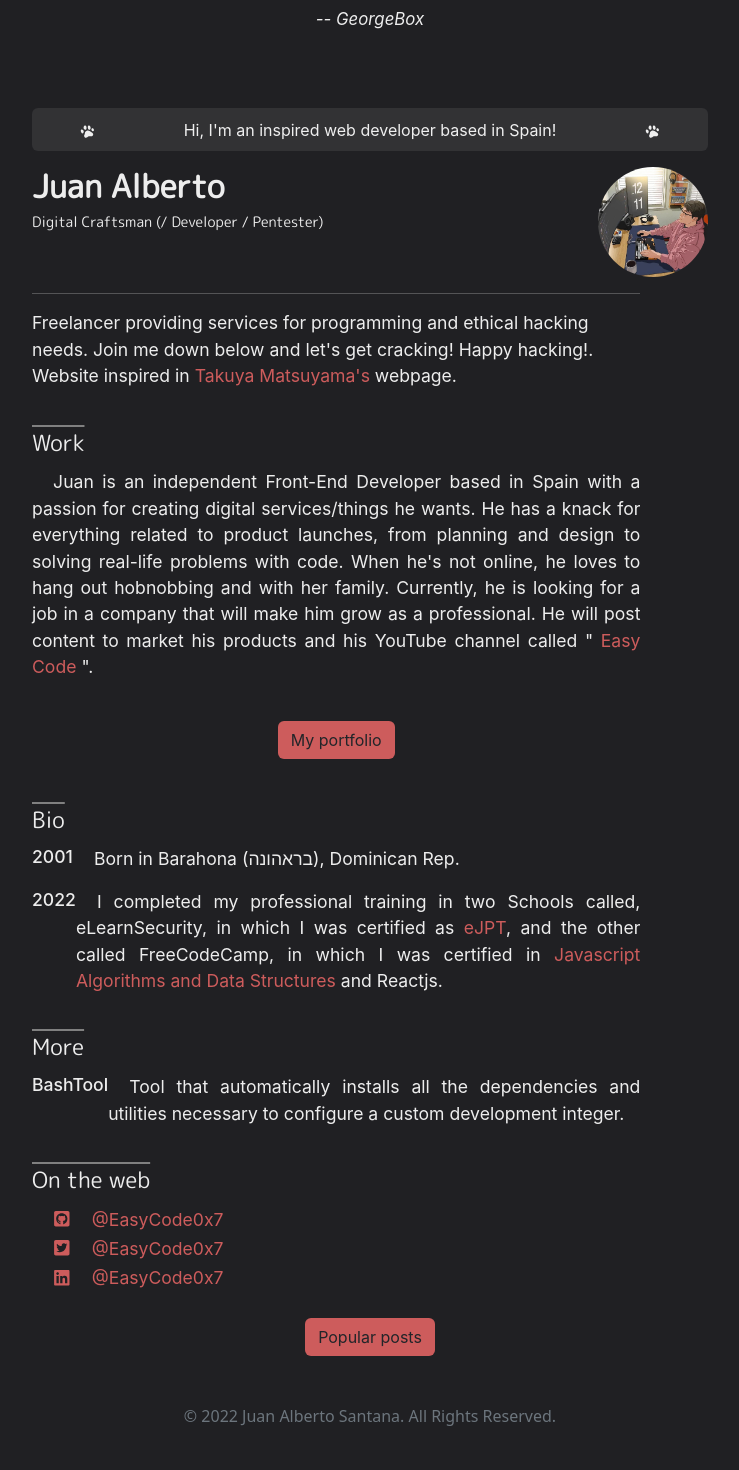
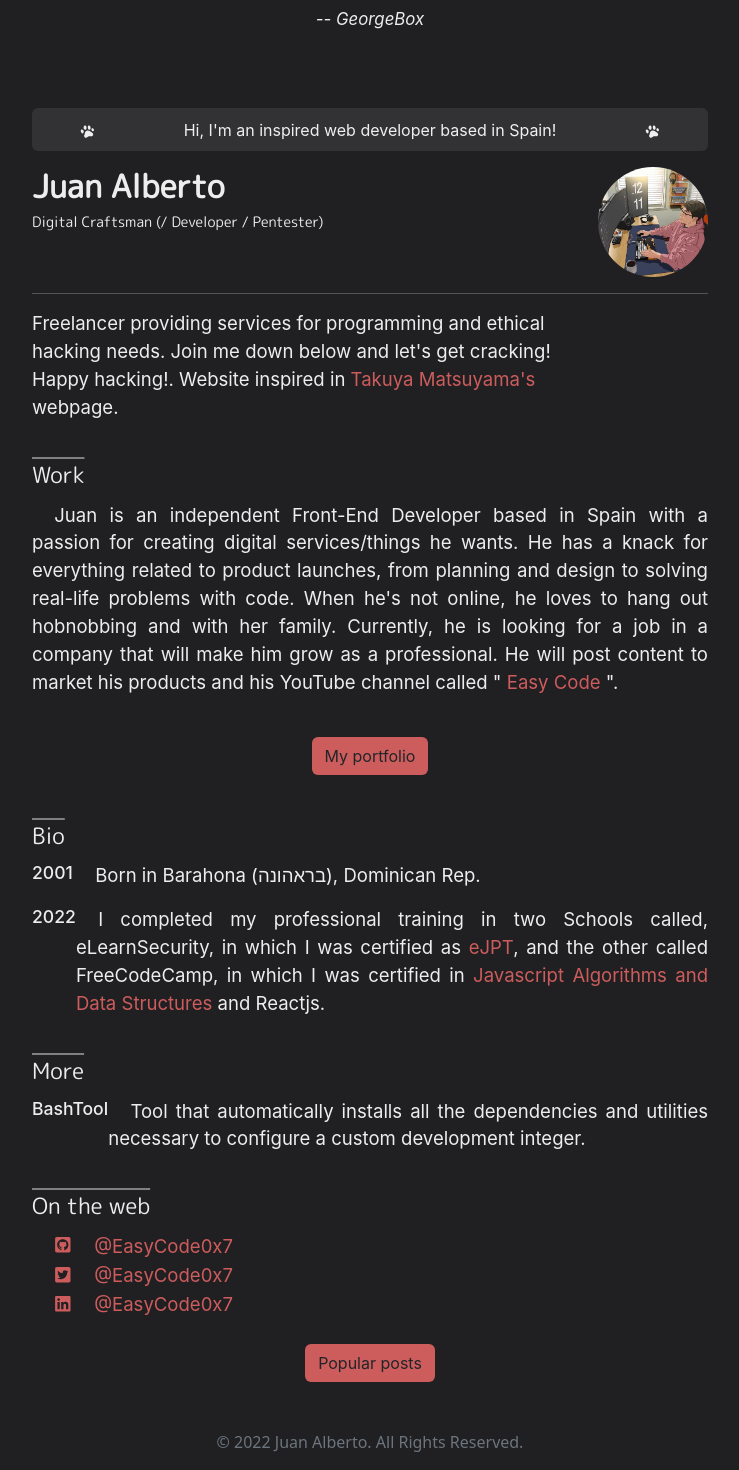
Before and after one commit to EasyCode0x7/EasyCode-homepage, a React (Create React App) app: page / in a window 1280 px wide. Shown: the part 205-1675 px from the top of the page, without its empty margins (270-1009 px from the left). Before the commit the page ends 1649 px from the top, so only its background shows below. Built offline with nearby package versions, Linux system fonts and the light colour scheme.

Commit message:
Add files via upload

```diff
--- a/src/App.css
+++ b/src/App.css
@@ -6,7 +6,7 @@
     --chakra-fonts-body: -apple-system,BlinkMacSystemFont,"Segoe UI",Helvetica,Arial,sans-serif,"Apple Color Emoji","Segoe UI Emoji","Segoe UI Symbol";
     --chakra-fonts-mono: SFMono-Regular,Menlo,Monaco,Consolas,"Liberation Mono","Courier New",monospace;
     --chakra-fontSizes-4xl: clamp(2.4em, 5vw, 3.2em);;
-    --chakra-fontSizes-normal: clamp(.5em, 4vw, 1.1em);
+    --chakra-fontSizes-normal: clamp(.5em, 4vw, 1.16em);
     --color-personate: rgba(255, 255, 255, 0.92);;
     --cont-size: 1.40em!important;
     --red: rgb(205, 92, 92);
--- a/src/components/footer.js
+++ b/src/components/footer.js
@@ -8,7 +8,7 @@ const Footer = () => {
     return(
 
         <div className='pt-4'>
-            <p className='text-center text-secondary'>© 2022 Juan Alberto Santana. All Rights Reserved.</p>
+            <p className='text-center text-secondary'>© 2022 Juan Alberto. All Rights Reserved.</p>
         </div>
     )
 }
--- a/src/components/home.js
+++ b/src/components/home.js
@@ -11,16 +11,14 @@ const Home = () => {
     const Twitter = "https://twitter.com/EasyCode0x7";
     const Linkedin = "https://linkedin.com/";
     const YTChannel = "https://youtube.com/@EasyCode_";
+    const Github = "https://github.com/EasyCode0x7";
+
     const Tm = "https://www.craftz.dog/";
     const eJPT = "https://verified.elearnsecurity.com/certificates/6b4943a0-26a2-4ce7-8063-aff8e6bda825";
     const javaScript = "https://www.freecodecamp.org/certification/crashoverride0x7/javascript-algorithms-and-data-structures";
 
-    const styleSize = {
-        fontSize: "2.2rem"
-    }
-
-    const styleWidthPages = {
-        width: "90%"
+    const backgroundColor = {
+        backgroundColor: "#CD5C5C"
     }
 
     return (
@@ -77,9 +75,9 @@ const Home = () => {
                     <img className='rounded-circle' style={{width: "110px", height: "110px"}} src={deved} />
                 </div>
 
-                <div style={styleWidthPages}>
+                <div>
                     <hr></hr>
-                    <p className='text-start fnt-normal'>
+                    <p className='text-start fnt-normal' style={{width: "80%"}}>
                         Freelancer providing services for programming and ethical hacking needs.
                         Join me down below and let's get cracking!
                         Happy hacking!. Website inspired in <a
@@ -90,7 +88,7 @@ const Home = () => {
 
             </div>
 
-            <div style={styleWidthPages}>
+            <div>
 
                 <div  className='pt-4 eternal-blue'>
                     <h2  className='underline fnt-heading'>Work</h2>
@@ -106,7 +104,7 @@ const Home = () => {
                 </div>
 
                 <div class="py-4 d-flex">
-                    <Link to='/works' class="btn mx-auto" style={{backgroundColor: "#CD5C5C"}}>My portfolio</Link>
+                    <Link to='/works' class="btn mx-auto" style={backgroundColor}>My portfolio</Link>
                 </div>
 
                 <div className='pt-4 eternal-blue'>
@@ -138,22 +136,22 @@ const Home = () => {
                     <h2 className='underline fnt-heading'>On the web</h2>
                     <div className='d-flex l15t5e7o styleTextColor'>
                         <h5><FaGithubSquare /></h5>
-                        <a className="styleTextColor" href='https://github.com/EasyCode0x7'>@EasyCode0x7</a>
+                        <a className="styleTextColor" href={Github}>@EasyCode0x7</a>
                     </div>
                     <div className='d-flex l15t5e7o styleTextColor'>
                         <h5><FaTwitterSquare /></h5>
-                        <a className="styleTextColor" href='https://twitter.com/EasyCode0x7'>@EasyCode0x7</a>
+                        <a className="styleTextColor" href={Twitter}>@EasyCode0x7</a>
                     </div>
                     <div className='d-flex l15t5e7o styleTextColor'>
                         <h5><FaLinkedin /></h5>
-                        <a className="styleTextColor" href='https://linkedin.com/EasyCode0x7'>@EasyCode0x7</a>
+                        <a className="styleTextColor" href={Linkedin}>@EasyCode0x7</a>
                     </div>
                 </div>
 
             </div>
 
             <div class="py-4 d-flex">
-                <Link to='/posts' class="btn mx-auto" style={{backgroundColor: "#CD5C5C"}}>Popular posts</Link>
+                <Link to='/posts' class="btn mx-auto" style={backgroundColor}>Popular posts</Link>
             </div>
 
         </div>
--- a/src/pages/works.js
+++ b/src/pages/works.js
@@ -9,19 +9,37 @@ const Works = () => {
 
 
     const dev = {
-
-
+        width: "100%",
+        height: "80%",
+        borderRadius: "20px",
     }
 
 
     return (
-        <div className="container" style={{paddingTop: "120px"}}>
+        <div style={{paddingTop: "120px"}}>
             <h3 className="fnt-heading">Works</h3>
 
-            <div className='dev'>
-                <img className='w-50 h-50' src={inkdrop}></img>
-                <img className='w-50 h-50' src={inkdrop2}></img>
+            <div className='text-center dev'>
+
+                <div>
+                    <span>
+                        <img style={dev} src={inkdrop}/>
+                        daf
+                    </span>
+                </div>
+
+                <div>
+                    <span>
+                        <img style={dev} src={inkdrop2}/>
+                        asf
+                    </span>
+                </div>
+
             </div>
+
+            <hr></hr>
+            <h3>New</h3>
+
         </div>
     )
 }
```
Also changed, not shown: src/components/darkMode.js (line endings or trailing spaces).
